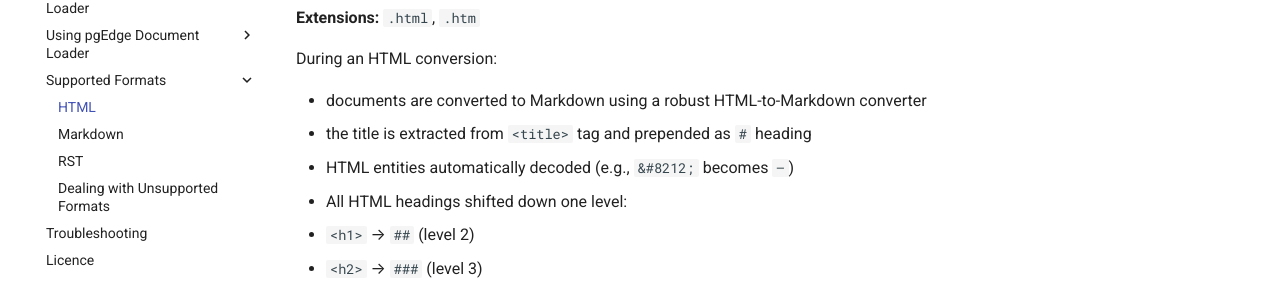
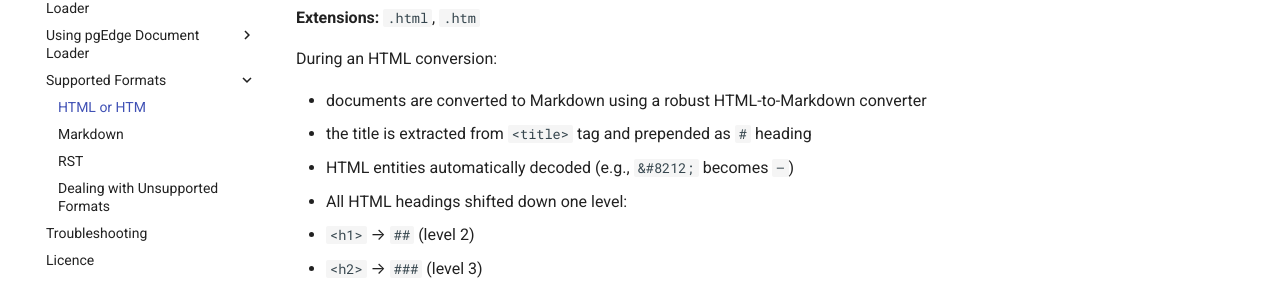
Before and after one commit to pgEdge/pgedge-docloader, an MkDocs documentation site: the page built from docs/html.md, in a window 1280 px wide. Shown: the part 175-467 px from the top of the page. Built offline with MkDocs 1.6.1 and Material for MkDocs 9.7.7, drawn with Linux system fonts in a browser that asks for light colours; comment, search, counter and statistics services are not loaded.

Commit message:
Added placeholders for xml.md and sgml.md

```diff
--- a/mkdocs.yml
+++ b/mkdocs.yml
@@ -64,9 +64,11 @@ nav:
       - Updating a Document: updating.md
       - Managing Authentication: authentication.md
   - Supported Formats:
-      - HTML: html.md
+      - HTML or HTM: html.md
       - Markdown: markdown.md
       - RST: rst.md
+      # - XML: xml.md
+      # - SGML: sgml.md
       - Dealing with Unsupported Formats: unsupported-formats.md
   - Troubleshooting: troubleshooting.md
   - Licence: LICENCE.md
```
